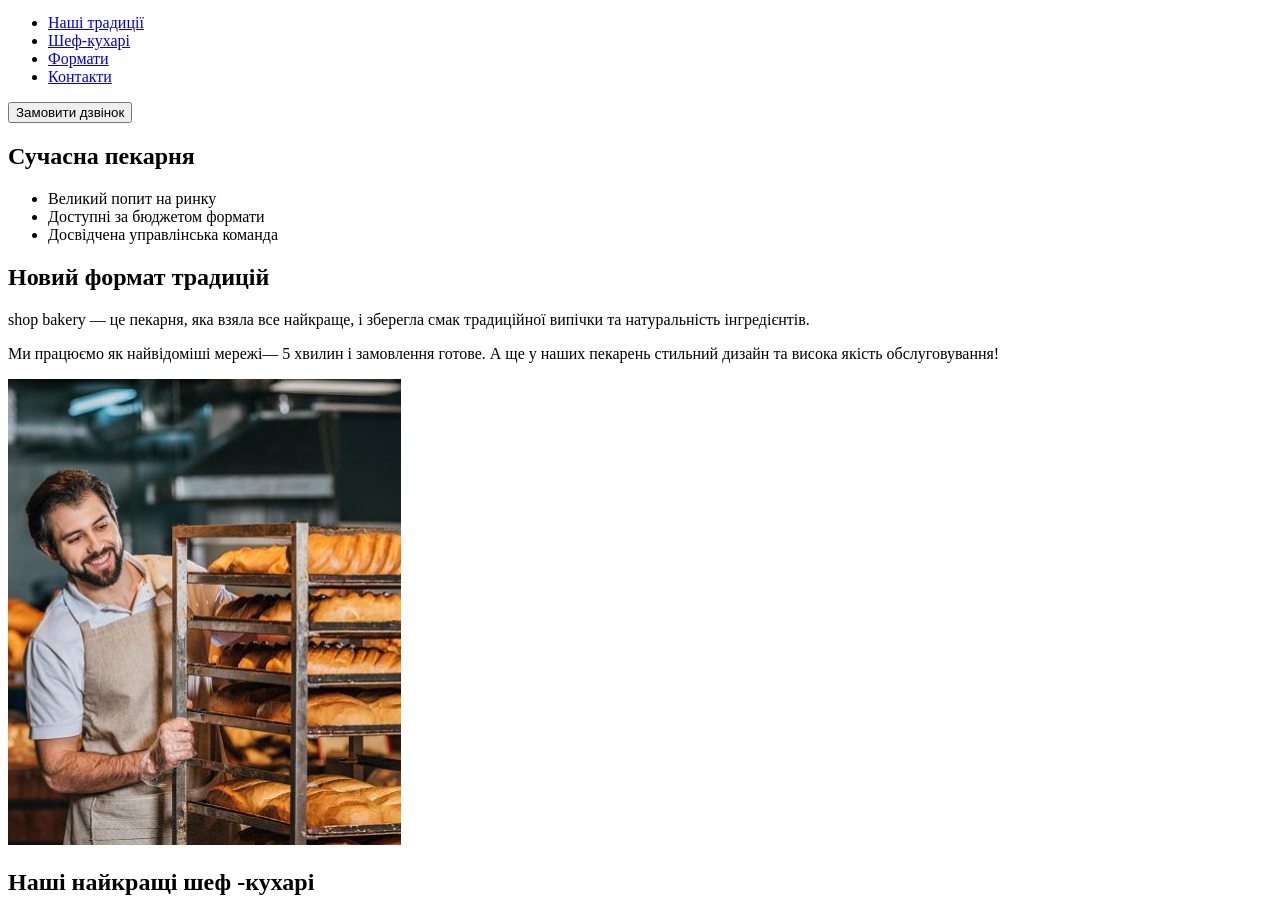
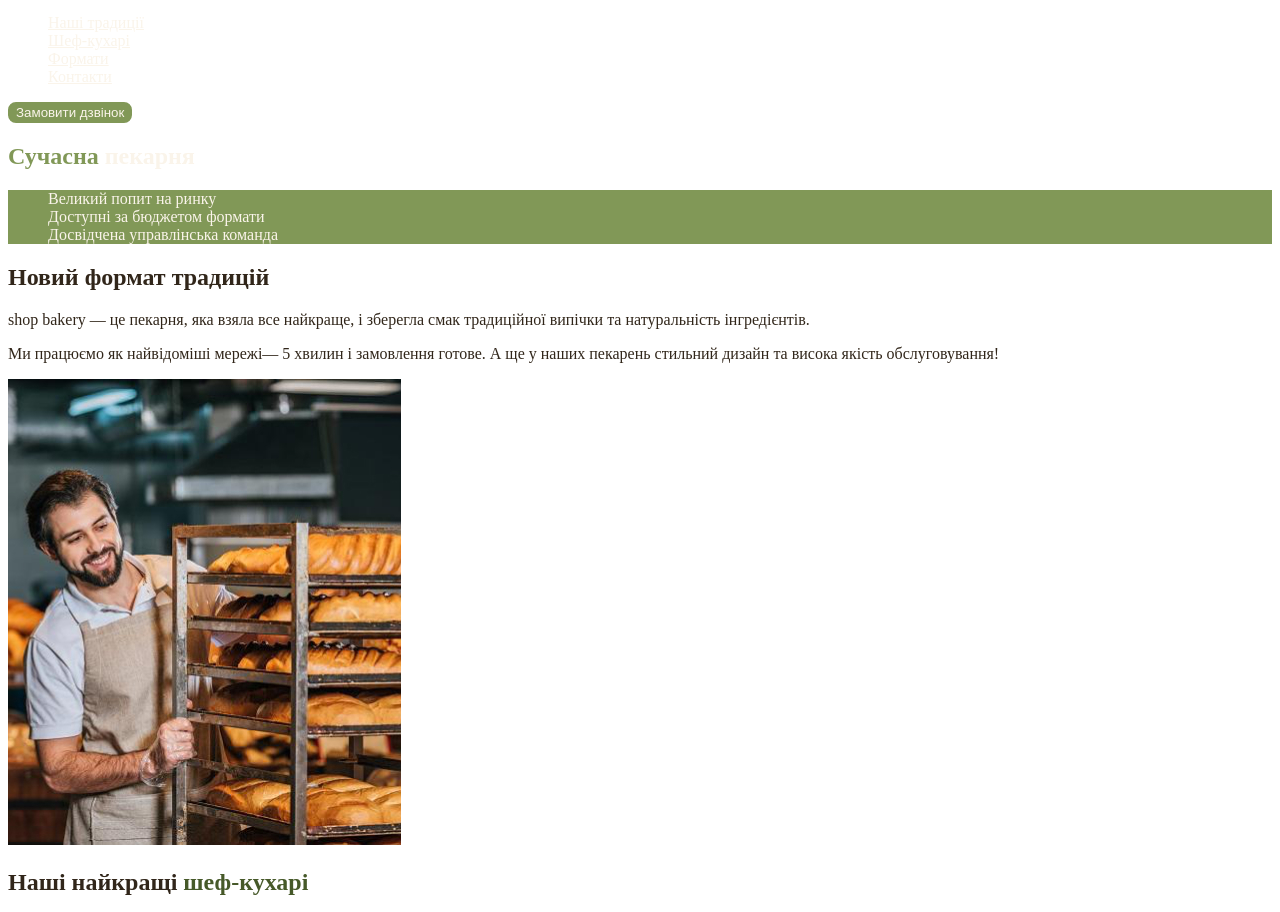
Before and after one commit to AlexMiginworld/Bakerystore, a plain HTML site: page index.html in a window 1280 px wide. Shown: the part 60-972 px from the top of the page. Drawn offline with Linux system fonts and the light colour scheme.

Commit message:
addedd style.css

```diff
--- /dev/null
+++ b/css/style.css
@@ -0,0 +1,53 @@
+:root {
+    --color-prime-dark: #31261A;
+    --color-prime-light: #FAF4EA;
+    --color-brand-dark: #465929;
+    --color-brand-light: #819857;
+}
+
+/* Base */
+body {
+    color: var(--color-prime-dark);
+}
+
+ul {
+    list-style-type: none;
+}
+
+/* Button */
+.button {
+    color: var(--color-prime-light);
+    background-color: var(--color-brand-light);
+    border: 2px solid var(--color-brand-light);
+    border-radius: 8px;
+}
+
+.button:hover {
+    color: var(--color-brand-dark);
+    background-color: transparent;
+}
+
+/* Link */
+.link {
+    color: var(--color-prime-light);
+}
+.link:hover {
+    color: var(--color-brand-dark);
+}
+
+/* Hero section */
+.hero-title {
+    color: var(--color-prime-light);
+}
+.hero-title .accent {
+    color: var(--color-brand-light);
+}
+
+/* Advantages */
+.advantages-list {
+    color: var(--color-prime-light);
+    background-color: var(--color-brand-light);
+}
+.section-title .accent {
+    color: var(--color-brand-dark);
+}
--- a/index.html
+++ b/index.html
@@ -5,6 +5,7 @@
     <meta http-equiv="X-UA-Compatible" content="IE=edge" />
     <meta name="viewport" content="width=device-width, initial-scale=1.0" />
     <title>Сучасна пекарня</title>
+    <link rel="stylesheet" href="./css/style.css" />
   </head>
   <body>
     <header>
@@ -12,33 +13,33 @@
         <a href="./index.html"></a>
         <img src="./images/logo.svg" alt="Логотип сучасна пекарня" />
         <ul>
-          <li><a href="#our-traditions">Наші традиції</a></li>
-          <li><a href="#chefs">Шеф-кухарі</a></li>
-          <li><a href="#formats">Формати</a></li>
-          <li><a href="#contacts">Контакти</a></li>
+          <li><a class="link" href="#our-traditions">Наші традиції</a></li>
+          <li><a class="link" href="#chefs">Шеф-кухарі</a></li>
+          <li><a class="link" href="#formats">Формати</a></li>
+          <li><a class="link" href="#contacts">Контакти</a></li>
         </ul>
       </nav>
-      <button type="button">Замовити дзвінок</button>
+      <button class="button" type="button">Замовити дзвінок</button>
     </header>
     <main>
       <section>
-        <h1>Сучасна пекарня</h1>
-        <ul>
+        <h1 class="hero-title"><span class="accent">Сучасна</span> пекарня</h1>
+        <ul class="advantages-list">
           <li>Великий попит на ринку</li>
           <li>Доступні за бюджетом формати</li>
           <li>Досвідчена управлінська команда</li>
         </ul>
       </section>
       <section id="our-traditions">
-        <h2>Новий формат традицій</h2>
+        <h2 class="section-title">Новий формат традицій</h2>
         <p>
           <span>shop bakery</span> — це пекарня, яка взяла все найкраще, і
           зберегла смак традиційної випічки та натуральність інгредієнтів.
         </p>
         <p>
           Ми працюємо як найвідоміші мережі—
-          <span>5 хвилин і замовлення готове</span>. А ще у наших пекарень
-          стильний дизайн та висока якість обслуговування!
+          <span class="accent">5 хвилин і замовлення готове</span>. А ще у наших
+          пекарень стильний дизайн та висока якість обслуговування!
         </p>
         <img
           src="./images/baker-man.jpg"
@@ -46,7 +47,9 @@
         />
       </section>
       <section id="chefs">
-        <h2>Наші найкращі шеф -кухарі</h2>
+        <h2 class="section-title">
+          Наші найкращі <span class="accent">шеф-кухарі</span>
+        </h2>
         <ul>
           <li>
             <article>
@@ -61,8 +64,9 @@
               <h3>Влад</h3>
               <p>Привіт, я Влад!</p>
               <p>
-                Мій кодитерський стаж вже 18 років. SHOP BEKERY - це наша любов,
-                з якою ми ділимось кожен раз з Вами через нашу випічку!
+                Мій кодитерський стаж вже 18 років.
+                <span class="accent">SHOP BEKERY</span> - це наша любов, з якою
+                ми ділимось кожен раз з Вами через нашу випічку!
               </p>
               <p>Я зроблю для вас унікальну начинку на будь який смак!</p>
             </article>
@@ -70,7 +74,7 @@
         </ul>
       </section>
       <section id="formats">
-        <h2>Формати</h2>
+        <h2 class="section-title">Формати</h2>
         <ul>
           <li>
             <article>
@@ -104,7 +108,7 @@
         </ul>
       </section>
       <section id="contacts">
-        <h2>Приєднуйся до мережі пекарень</h2>
+        <h2 class="section-title">Приєднуйся до мережі пекарень</h2>
         <iframe
           src="https://www.google.com/maps/embed?pb=!1m18!1m12!1m3!1d2540.1640531314047!2d30.491233500000003!3d50.4566697!2m3!1f0!2f0!3f0!3m2!1i1024!2i768!4f13.1!3m3!1m2!1s0x40d4ce637bfe1717%3A0x5370c2254ad1b952!2sSichovykh%20Striltsiv%20St%2C%2054%2C%20Kyiv%2C%2002000!5e0!3m2!1sen!2sua!4v1711482825190!5m2!1sen!2sua"
           width="603"
```
Also changed, not shown: style.css (deleted).
